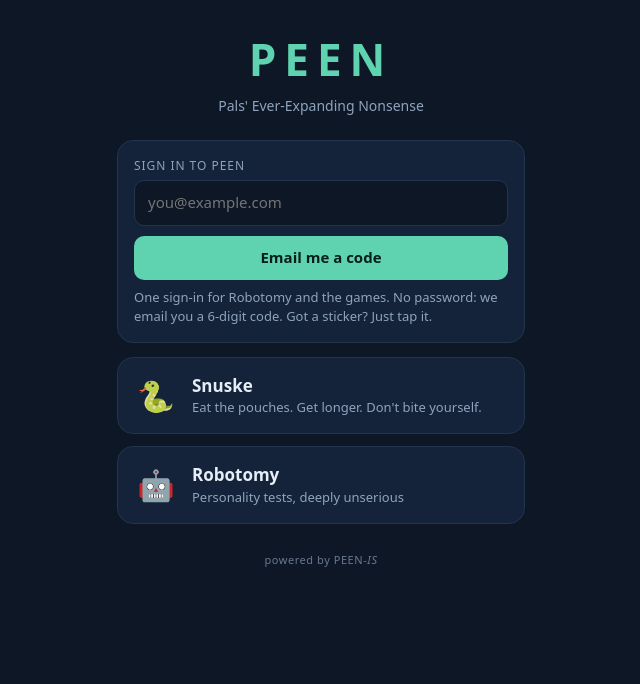
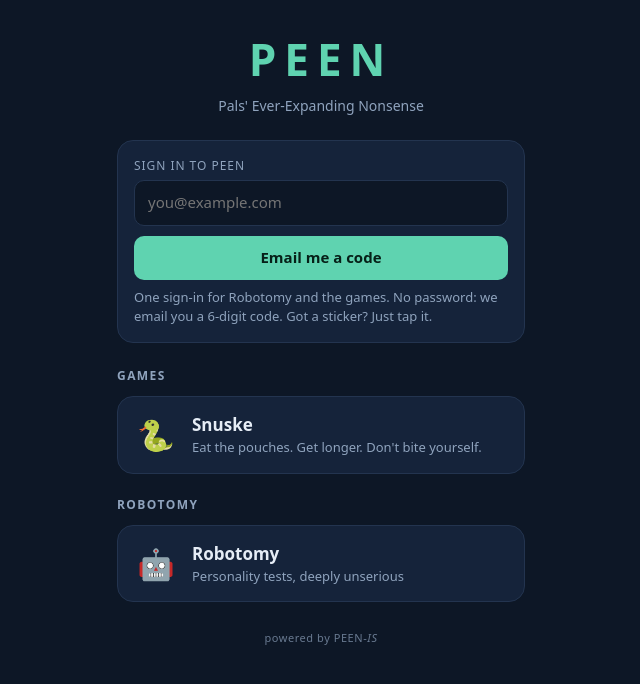
Before and after one commit to samdwright-sketch/ZynNFC, a plain HTML site: page site/hub/index.html in a window 1280 px wide. Shown: the whole page, without its empty margins (319-959 px from the left). Drawn offline with nearby package versions, Linux system fonts and the light colour scheme.

Commit message:
PEEN hub: Games and Robotomy sections
Co-Authored-By: Claude Opus 5.5 <noreply@anthropic.com>
Claude-Session: https://claude.ai/code/session_016zp7gSRNT9r2rAXacvLbvF

```diff
--- a/site/config.json
+++ b/site/config.json
@@ -10,13 +10,15 @@
       "name": "Snuske",
       "desc": "Eat the pouches. Get longer. Don't bite yourself.",
       "icon": "🐍",
-      "href": "snuske/"
+      "href": "snuske/",
+      "section": "Games"
     },
     {
       "name": "Robotomy",
       "desc": "Personality tests, deeply unserious",
       "icon": "🤖",
-      "href": "https://robotomy.samdw.ca/"
+      "href": "https://robotomy.samdw.ca/",
+      "section": "Robotomy"
     }
   ]
 }
--- a/site/hub/index.html
+++ b/site/hub/index.html
@@ -25,7 +25,7 @@
   .tile .icon { font-size: 30px; width: 44px; text-align: center; }
   .tile .name { font-weight: 700; font-size: 17px; }
   .tile .desc { color: var(--muted); font-size: 13px; }
-  .tile.soon { opacity: .45; pointer-events: none; }
+  h2 { margin: 10px 0 0; font-size: 12px; text-transform: uppercase; letter-spacing: .12em; color: var(--muted); }
   label { display: block; font-size: 12px; color: var(--muted); text-transform: uppercase; letter-spacing: .08em; }
   input { width: 100%; margin-top: 6px; padding: 11px 13px; border-radius: 10px; border: 1px solid var(--line);
     background: var(--bg); color: var(--text); font: inherit; }
@@ -85,17 +85,25 @@
 
   // Tiles come from config.json "apps" so adding a game is one line there.
   const DEFAULT_APPS = [
-    { name: 'Snuske', desc: 'The game', icon: '🐍', href: 'snuske/' },
-    { name: 'Robotomy', desc: 'Personality tests, deeply unserious', icon: '🤖', href: 'https://robotomy.samdw.ca/' },
+    { section: 'Games', name: 'Snuske', desc: "Eat the pouches. Get longer. Don't bite yourself.", icon: '🐍', href: 'snuske/' },
+    { section: 'Robotomy', name: 'Robotomy', desc: 'Personality tests, deeply unserious', icon: '🤖', href: 'https://robotomy.samdw.ca/' },
   ];
+  // Grouped by "section" (Games, Robotomy, ...), in the order they first appear.
   function renderTiles(apps) {
-    $('tiles').innerHTML = apps.map((a) => {
-      const href = a.href ? new URL(a.href, Samdw.root).href : '';
-      return `<a class="tile${href ? '' : ' soon'}" href="${esc(href || '#')}">
+    const sections = [];
+    for (const a of apps) {
+      const name = a.section || 'More';
+      let sec = sections.find((x) => x.name === name);
+      if (!sec) sections.push(sec = { name, apps: [] });
+      sec.apps.push(a);
+    }
+    $('tiles').innerHTML = sections.map((sec) => `<h2>${esc(sec.name)}</h2>` + sec.apps.map((a) => {
+      const href = new URL(a.href, Samdw.root).href;
+      return `<a class="tile" href="${esc(href)}">
         <span class="icon">${esc(a.icon || '✨')}</span>
-        <span><div class="name">${esc(a.name)}</div><div class="desc">${esc(a.desc || (href ? '' : 'Coming soon'))}</div></span>
+        <span><div class="name">${esc(a.name)}</div><div class="desc">${esc(a.desc || '')}</div></span>
       </a>`;
-    }).join('');
+    }).join('')).join('');
   }
 
   async function renderAccount() {
@@ -137,7 +145,7 @@
 
   (async () => {
     const cfg = await Samdw.config;
-    renderTiles(Array.isArray(cfg.apps) && cfg.apps.length ? cfg.apps : DEFAULT_APPS);
+    renderTiles((Array.isArray(cfg.apps) && cfg.apps.length ? cfg.apps : DEFAULT_APPS).filter((a) => a.href));
     if (!(await Samdw.online)) {
       show($('signedOut'), true);
       return err('Offline right now. The games still work; sign in when you are back online.');
```
Also changed, not shown: 1 other file.
